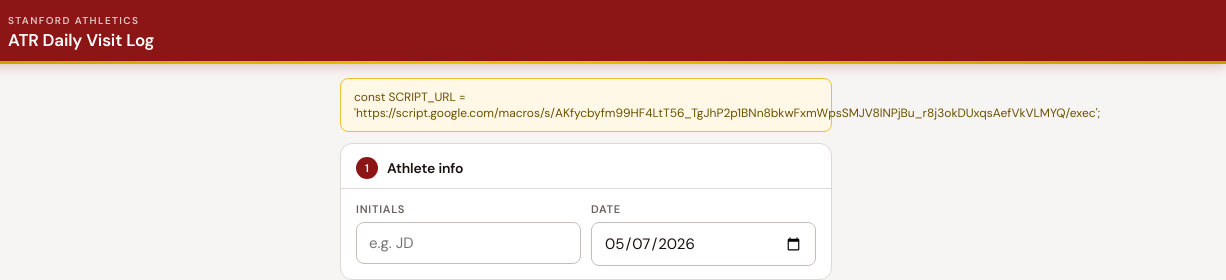
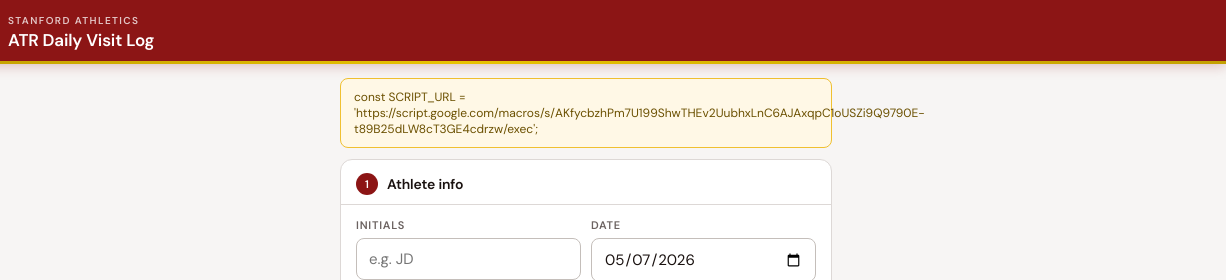
Before and after one commit to y2zgnh4bn6-afk/atr-log, a plain HTML site: page index.html in a window 1280 px wide. Shown: the top 280 px of the page, 54-1280 px from the left. Drawn offline with nearby package versions, Linux system fonts and the light colour scheme.

Commit message:
Update index.html

```diff
--- a/index.html
+++ b/index.html
@@ -155,7 +155,7 @@
 <div class="form-body">
 
   <div class="cfg" id="cfg-banner">
-    const SCRIPT_URL = 'https://script.google.com/macros/s/AKfycbyfm99HF4LtT56_TgJhP2p1BNn8bkwFxmWpsSMJV8lNPjBu_r8j3okDUxqsAefVkVLMYQ/exec';
+    const SCRIPT_URL = 'https://script.google.com/macros/s/AKfycbzhPm7U199ShwTHEv2UubhxLnC6AJAxqpC1oUSZi9Q9790E-t89B25dLW8cT3GE4cdrzw/exec';
   </div>
 
   <!-- STEP 1 -->
@@ -488,7 +488,7 @@
 
 <script>
 // ── CONFIG ── Replace with your deployed Google Apps Script URL
-const SCRIPT_URL = 'https://script.google.com/macros/s/AKfycbyfm99HF4LtT56_TgJhP2p1BNn8bkwFxmWpsSMJV8lNPjBu_r8j3okDUxqsAefVkVLMYQ/exec';
+const SCRIPT_URL = 'https://script.google.com/macros/s/AKfycbzhPm7U199ShwTHEv2UubhxLnC6AJAxqpC1oUSZi9Q9790E-t89B25dLW8cT3GE4cdrzw/exec';
 
 // ── TREATMENT LISTS ──
 const MODALITIES = ["Biofeedback","Biowave","Bone Stim","Combo","Compex","E Stim - IFC","E Stim - PreMod","E-Stim","Firefly","Game Ready","HivaMat/X5","InterX","Laser","Marc Pro","Normatec","Paraffin","PEMF","Power Plate – Vibration Plate","Radial Pressure Wave (RPW)","Red Light Therapy","Russian ESTIM","Softwave","TheraGun","Therm-X","Ultrasound","Venom","Vibration Massage Device"];
```
